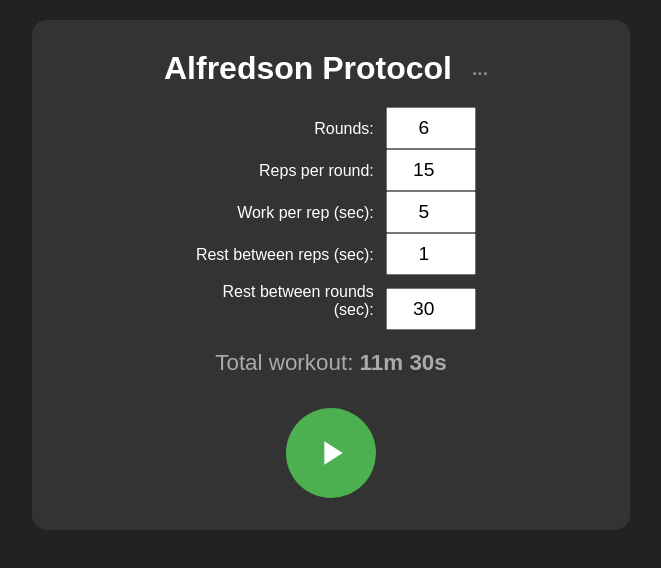
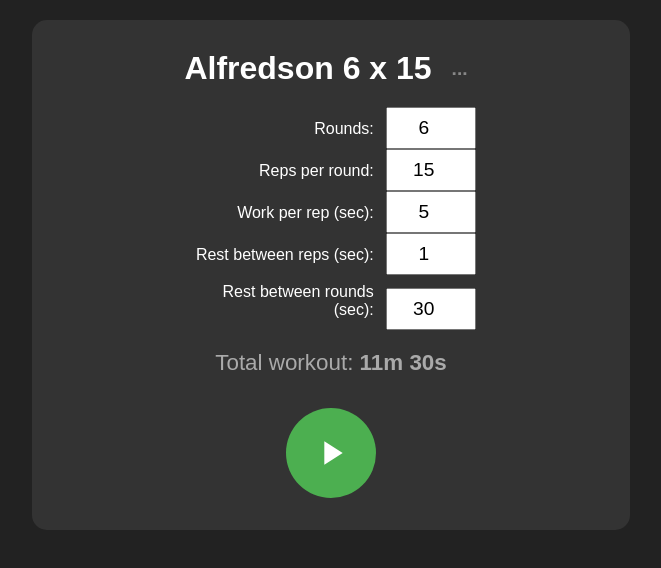
Before and after one commit to markolinke/workout-timer, a website: page index.html in a window 1280 px wide. Shown: the whole page, without its empty margins (309-970 px from the left). Drawn offline with Linux system fonts and the light colour scheme.

Commit message:
Refactor workout names and update display format in workout selection

```diff
--- a/index.html
+++ b/index.html
@@ -648,7 +648,7 @@
     const PREDEFINED_WORKOUTS = [
       {
         id: 'alfredson',
-        name: 'Alfredson Protocol',
+        name: 'Alfredson',
         config: {
           rounds: 6,
           reps: 15,
@@ -659,7 +659,7 @@
       },
       {
         id: 'calf-2x15',
-        name: 'Calf raise 2x15',
+        name: 'Calf Raise',
         config: {
           rounds: 2,
           reps: 12,
@@ -1437,7 +1437,7 @@
     // Load a predefined workout
     function loadWorkout(workout) {
       currentWorkout = workout;
-      document.getElementById('workoutTitle').textContent = workout.name;
+      document.getElementById('workoutTitle').textContent = workout.name + ' ' + workout.config.rounds + ' x ' + workout.config.reps;
       document.getElementById('rounds').value = workout.config.rounds;
       document.getElementById('reps').value = workout.config.reps;
       document.getElementById('work').value = workout.config.work;
@@ -1456,7 +1456,7 @@
 
       // Populate workout list
       workoutList.innerHTML = PREDEFINED_WORKOUTS.map(workout =>
-        `<button class="workout-option" data-workout-id="${workout.id}">${workout.name}</button>`
+        `<button class="workout-option" data-workout-id="${workout.id}">${workout.name} ${workout.config.rounds} x ${workout.config.reps}</button>`
       ).join('');
 
       // Open modal
```
